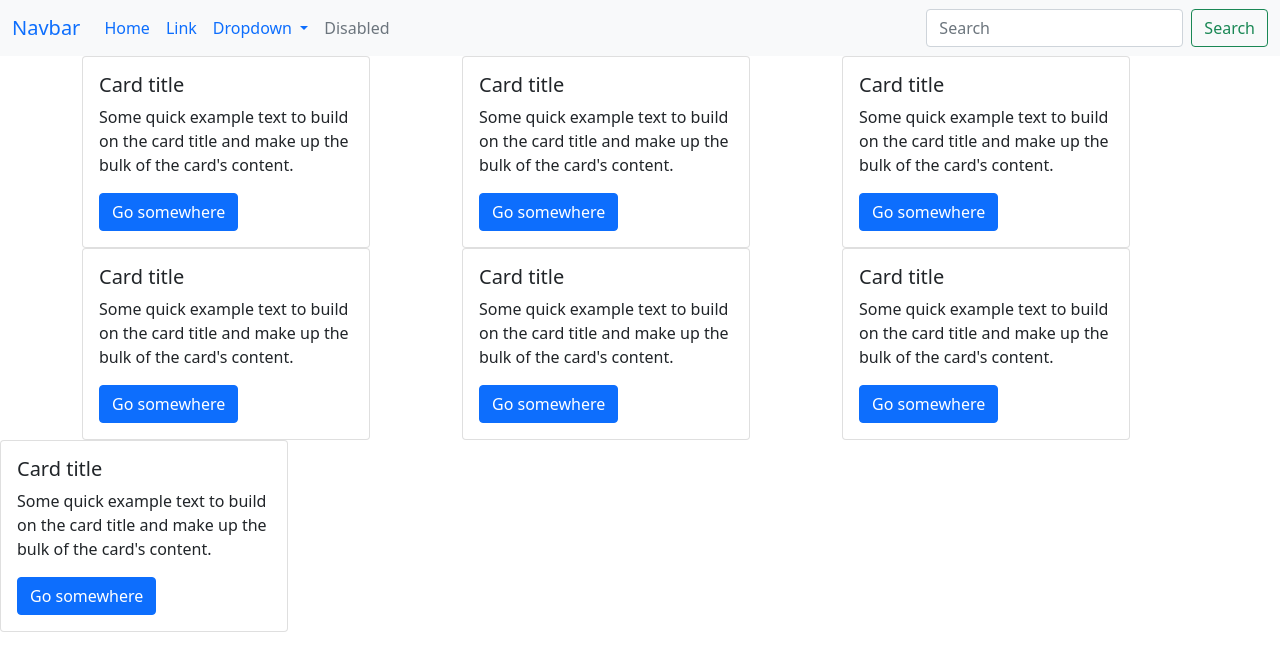
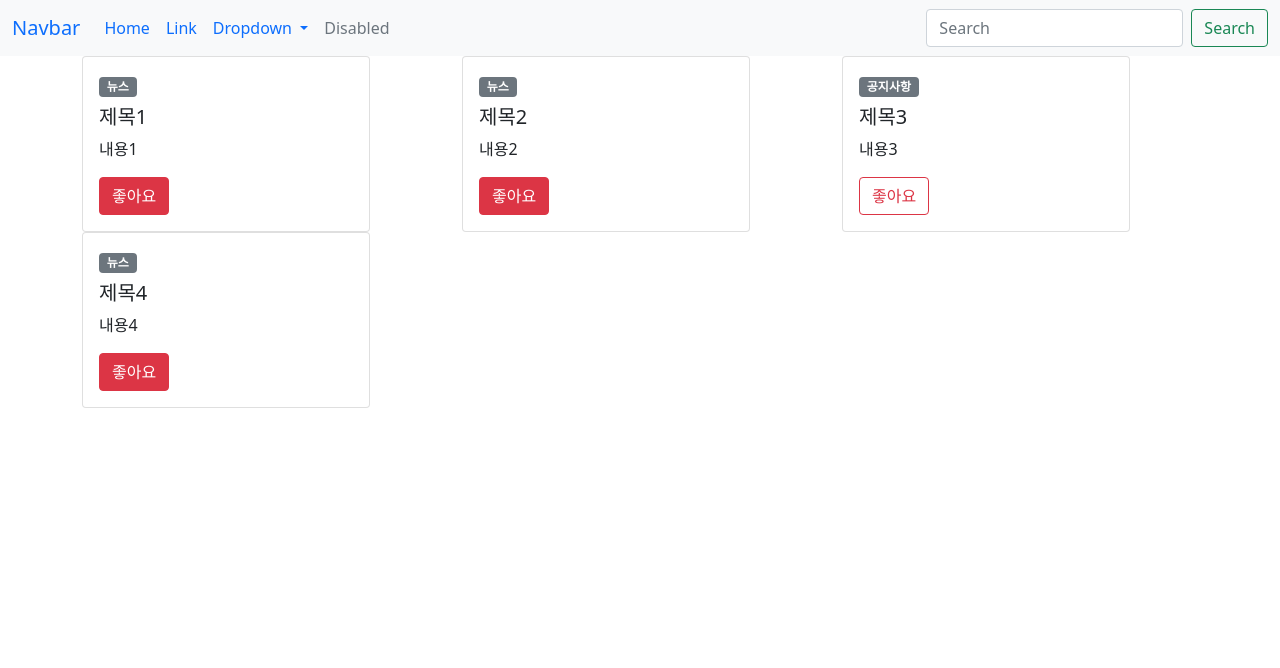
Before and after one commit to HiddenEvent/learn-vue3, a Vue app: page / in a window 1280 px wide. Shown: the top 668 px of the page. Built offline with nearby package versions, Linux system fonts and the light colour scheme.

Commit message:
Prop 사용 및 computed 사용 데이터 로직 추가

```diff
--- a/src/App.vue
+++ b/src/App.vue
@@ -2,7 +2,6 @@
 	<div>
 		<TheNav></TheNav>
 		<TheView></TheView>
-		<AppCard></AppCard>
 	</div>
 </template>
 
--- a/src/components/AppCard.vue
+++ b/src/components/AppCard.vue
@@ -1,18 +1,49 @@
 <template>
 	<div class="card" style="width: 18rem">
 		<div class="card-body">
-			<h5 class="card-title">Card title</h5>
-			<p class="card-text">
-				Some quick example text to build on the card title and make up the bulk of the card's content.
-			</p>
-			<a href="#" class="btn btn-primary">Go somewhere</a>
+			<span class="badge bg-secondary">{{ typeName }}</span>
+			<h5 class="card-title mt-2">{{ title }}</h5>
+			<p class="card-text">{{ contents }}</p>
+			<a href="#" class="btn" :class="isLikeClass">좋아요</a>
 		</div>
 	</div>
 </template>
 
 <script>
+import { computed } from 'vue';
+
 export default {
-	name: 'AppCard',
+	props: {
+		type: {
+			type: String,
+			default: 'news',
+			validator: value => {
+				return ['news', 'notice'].includes(value);
+			},
+		},
+		title: {
+			type: String,
+			required: true,
+		},
+		contents: {
+			type: String,
+			required: true,
+		},
+		isLike: {
+			type: Boolean,
+			required: false,
+		},
+		obj: {
+			type: Object,
+			default: () => {},
+		},
+	},
+	setup(props) {
+		console.log('props title.value? :', props.title);
+		const isLikeClass = computed(() => (props.isLike ? 'btn-danger' : 'btn-outline-danger'));
+		const typeName = computed(() => (props.type === 'news' ? '뉴스' : '공지사항'));
+		return { isLikeClass, typeName };
+	},
 };
 </script>
 
--- a/src/components/TheView.vue
+++ b/src/components/TheView.vue
@@ -2,29 +2,26 @@
 	<main>
 		<div class="container">
 			<div class="row">
-				<div class="col">
-					<AppCard></AppCard>
+				<div class="col col4" v-for="post in posts" :key="post.id">
+					<AppCard :title="post.title" :contents="post.contents" :type="post.type" :isLike="post.isLike"></AppCard>
 				</div>
-				<div class="col">
-					<AppCard></AppCard>
-				</div>
-				<div class="col"><AppCard></AppCard></div>
-			</div>
-			<div class="row">
-				<div class="col"><AppCard></AppCard></div>
-				<div class="col"><AppCard></AppCard></div>
-				<div class="col"><AppCard></AppCard></div>
 			</div>
 		</div>
 	</main>
 </template>
 
 <script>
+import { reactive } from 'vue';
+
 export default {
-	components: {},
-
 	setup() {
-		return {};
+		const posts = reactive([
+			{ id: 1, title: '제목1', contents: '내용1', isLike: true, type: 'news' },
+			{ id: 2, title: '제목2', contents: '내용2', isLike: true, type: 'news' },
+			{ id: 3, title: '제목3', contents: '내용3', isLike: false, type: 'notice' },
+			{ id: 4, title: '제목4', contents: '내용4', isLike: true, type: 'news' },
+		]);
+		return { posts };
 	},
 };
 </script>
```
